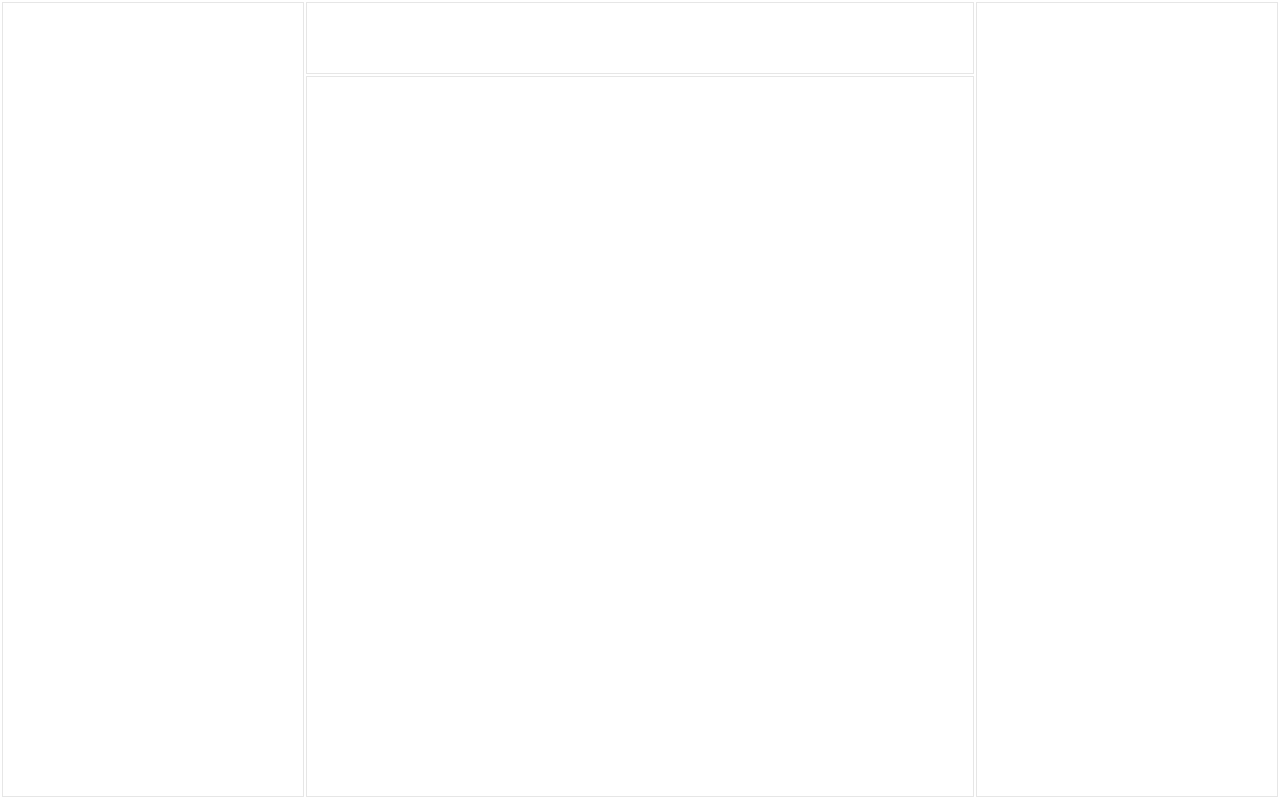
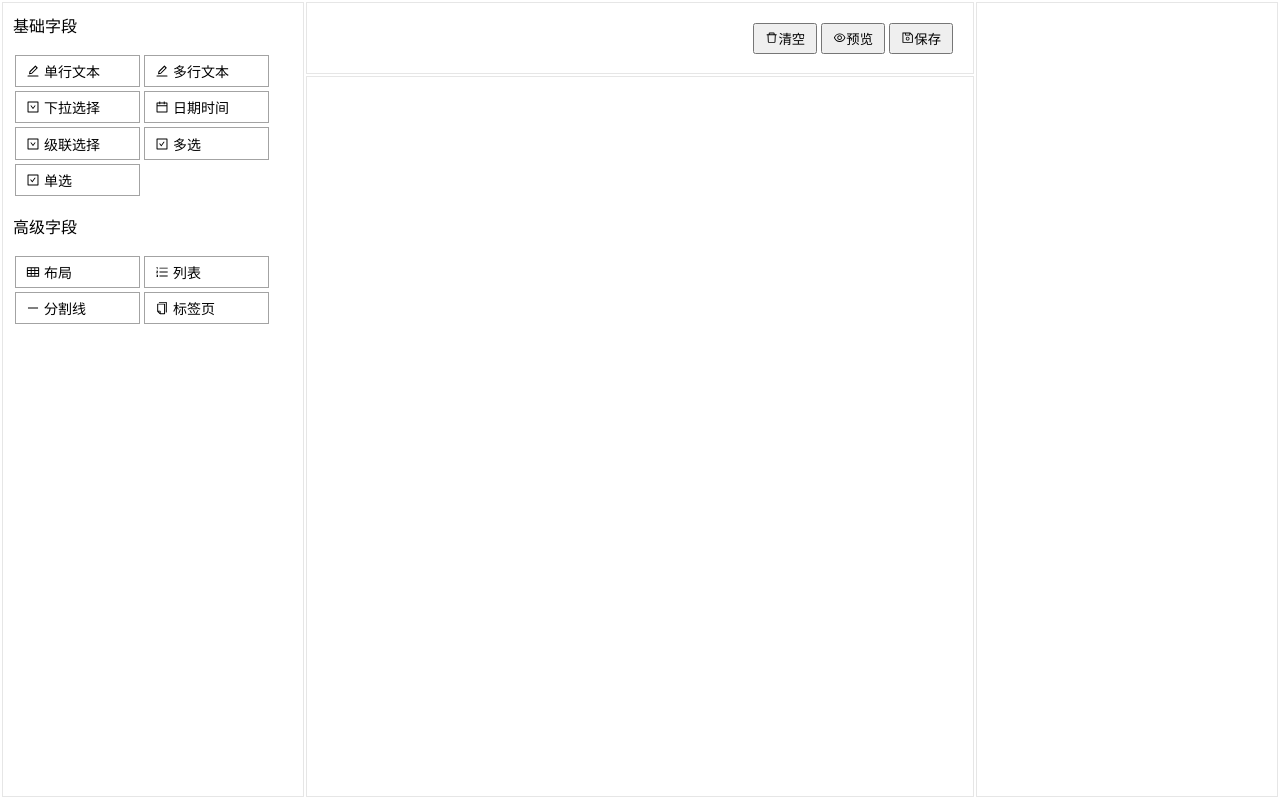
Before and after one commit to joyceworks/dynamic-form-react, a React (Create React App) app: page / in a window 1280 px wide. Built offline with nearby package versions, Linux system fonts and the light colour scheme.

Commit message:
feat: layout

```diff
--- a/package.json
+++ b/package.json
@@ -12,6 +12,7 @@
     "@types/react-dom": "^16.9.7",
     "react": "^16.13.1",
     "react-dom": "^16.13.1",
+    "react-icons": "^3.10.0",
     "react-scripts": "3.4.1",
     "typescript": "^3.8.3"
   },
--- a/src/components/DynamicFormDesigner/index.css
+++ b/src/components/DynamicFormDesigner/index.css
@@ -29,6 +29,8 @@
 }
 
 .widget {
+    font-size: 14px;
+    box-sizing: border-box;
     width: 125px;
     display: inline-block;
     cursor: move;
@@ -39,6 +41,11 @@
     -webkit-user-select: none;
     -ms-user-select: none;
     user-select: none;
+}
+
+.widget > * {
+    margin-right: 4px;
+    vertical-align: middle;
 }
 
 .widget.disable {
@@ -75,3 +82,15 @@
     text-align: right;
     padding: 10px 20px;
 }
+
+.toolbar > * {
+    margin-left: 4px;
+}
+
+.btn > * {
+    vertical-align: middle;
+}
+
+.btn {
+    padding: 4px 10px;
+}
--- a/src/components/DynamicFormDesigner/index.tsx
+++ b/src/components/DynamicFormDesigner/index.tsx
@@ -1,12 +1,74 @@
 import './index.css';
-import React from 'react';
+import React, {useState} from 'react';
+import {Widget} from "./schemas";
+import {
+    AiOutlineCalendar,
+    AiOutlineCheckSquare, AiOutlineCopy, AiOutlineDelete,
+    AiOutlineDownSquare,
+    AiOutlineEdit, AiOutlineEye, AiOutlineMinus,
+    AiOutlineOrderedList, AiOutlineSave, AiOutlineSplitCells,
+    AiOutlineTable
+} from "react-icons/ai";
+
 
 export const DynamicFormDesigner = function () {
+    const [basicWidgets] = useState<Widget[]>([
+        {type: 'input', icon: <AiOutlineEdit/>, name: '单行文本', enable: true},
+        {type: 'textarea', icon: <AiOutlineEdit/>, name: '多行文本', enable: true},
+        {type: 'dropdown', icon: <AiOutlineDownSquare/>, name: '下拉选择', enable: true},
+        {type: 'datetime', icon: <AiOutlineCalendar/>, name: '日期时间', enable: true},
+        {type: 'tree', icon: <AiOutlineDownSquare/>, name: '级联选择', enable: false},
+        {type: 'checkbox', icon: <AiOutlineCheckSquare/>, name: '多选', enable: true},
+        {type: 'checkbox', icon: <AiOutlineCheckSquare/>, name: '单选', enable: true},
+    ]);
+
+    const [advancedWidgets] = useState<Widget[]>([
+        {type: 'grid', icon: <AiOutlineTable/>, name: '布局', enable: true},
+        {type: 'list', icon: <AiOutlineOrderedList/>, name: '列表', enable: true},
+        {type: 'separator', icon: <AiOutlineMinus/>, name: '分割线', enable: false},
+        {type: 'tab', icon: <AiOutlineCopy/>, name: '标签页', enable: false},
+    ]);
+
     return <>
         <table className={'layout'}>
             <tr>
-                <td className={'left'} rowSpan={2}></td>
-                <td className={'toolbar'}></td>
+                <td className={'left'} rowSpan={2}>
+                    <div>基础字段</div>
+                    <ul className={'panel'}>
+                        {
+                            basicWidgets.map(widget => <li className={'widget'}>
+                                {widget.icon}
+                                <span>{widget.name}</span>
+                            </li>)
+                        }
+                    </ul>
+                    <div>高级字段</div>
+                    <ul className={'panel'}>
+                        {
+                            advancedWidgets.map(widget => <li className={'widget'}>
+                                {widget.icon}
+                                <span>{widget.name}</span>
+                            </li>)
+                        }
+                    </ul>
+                    <div id={"draggable"}></div>
+                </td>
+                <td className={'toolbar'}>
+                    <button type={'button'} className={'btn'}>
+                        <AiOutlineDelete/>
+                        <span>
+                            清空
+                        </span>
+                    </button>
+                    <button type={'button'} className={'btn'}>
+                        <AiOutlineEye/>
+                        <span>预览</span>
+                    </button>
+                    <button type={'button'} className={'btn'}>
+                        <AiOutlineSave/>
+                        <span>保存</span>
+                    </button>
+                </td>
                 <td className={'right'} rowSpan={2}></td>
             </tr>
             <tr>
--- /dev/null
+++ b/src/components/DynamicFormDesigner/schemas.ts
@@ -0,0 +1,13 @@
+export class Widget {
+    type: string;
+    icon: any;
+    name: string;
+    enable: boolean;
+
+    constructor(type: string, icon: any, name: string, enable: boolean) {
+        this.type = type;
+        this.icon = icon;
+        this.name = name;
+        this.enable = enable;
+    }
+}
```
Also changed, not shown: 1 other file (tests, documents, lock files or other folders).
